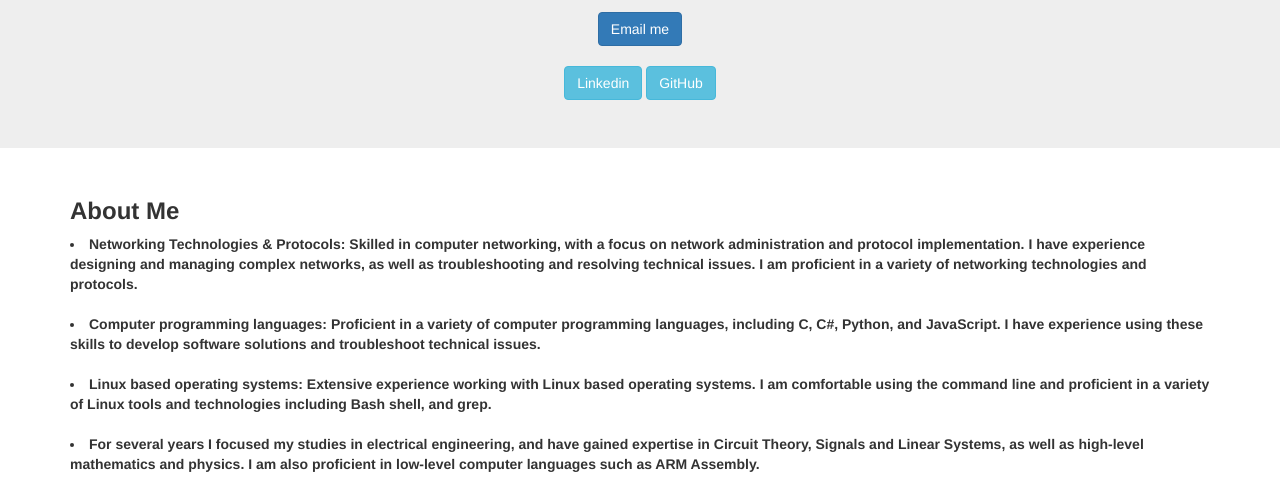
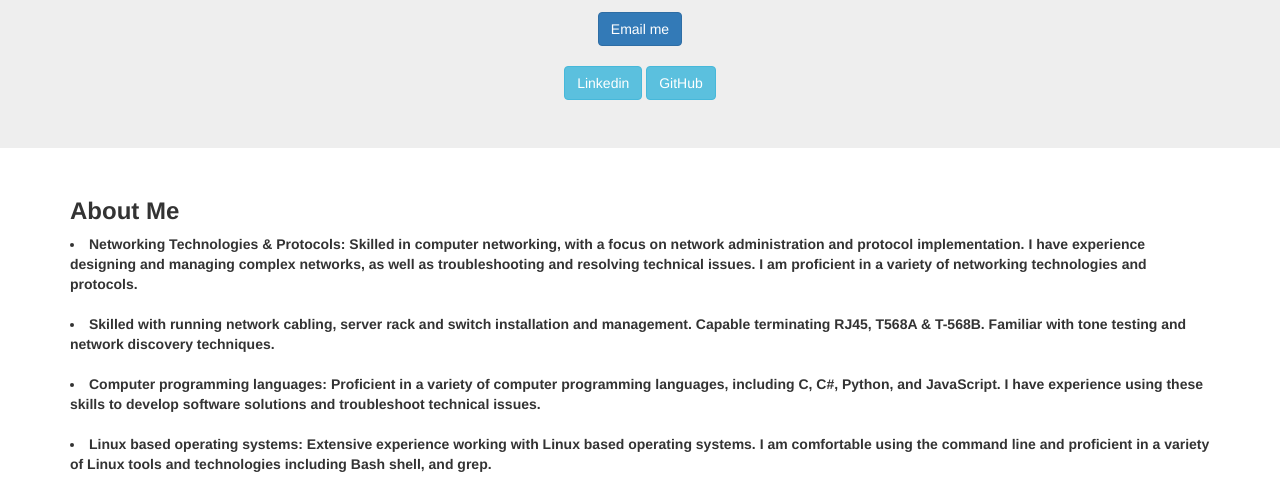
Before and after one commit to Krad1e/WebDev, a plain HTML site: page index.html in a window 1280 px wide. Shown: the part 303-796 px from the top of the page. Drawn offline with nearby package versions, Linux system fonts and the light colour scheme.

Commit message:
Update index.html
Update to resume & skills section

```diff
--- a/index.html
+++ b/index.html
@@ -24,6 +24,8 @@
     <h3><b>About Me</b></h3>
   <li><b>Networking Technologies & Protocols:
     Skilled in computer networking, with a focus on network administration and protocol implementation. I have experience designing and managing complex networks, as well as troubleshooting and resolving technical issues. I am proficient in a variety of networking technologies and protocols.</b> </li>
+    <br>
+  <li><b>Skilled with running network cabling, server rack and switch installation and management. Capable terminating RJ45, T568A & T-568B. Familiar with tone testing and network discovery techniques.</b></li>
     <br>
   <li><b>Computer programming languages:
     Proficient in a variety of computer programming languages, including C, C#, Python, and JavaScript. I have experience using these skills to develop software solutions and troubleshoot technical issues.</b></li>
```
